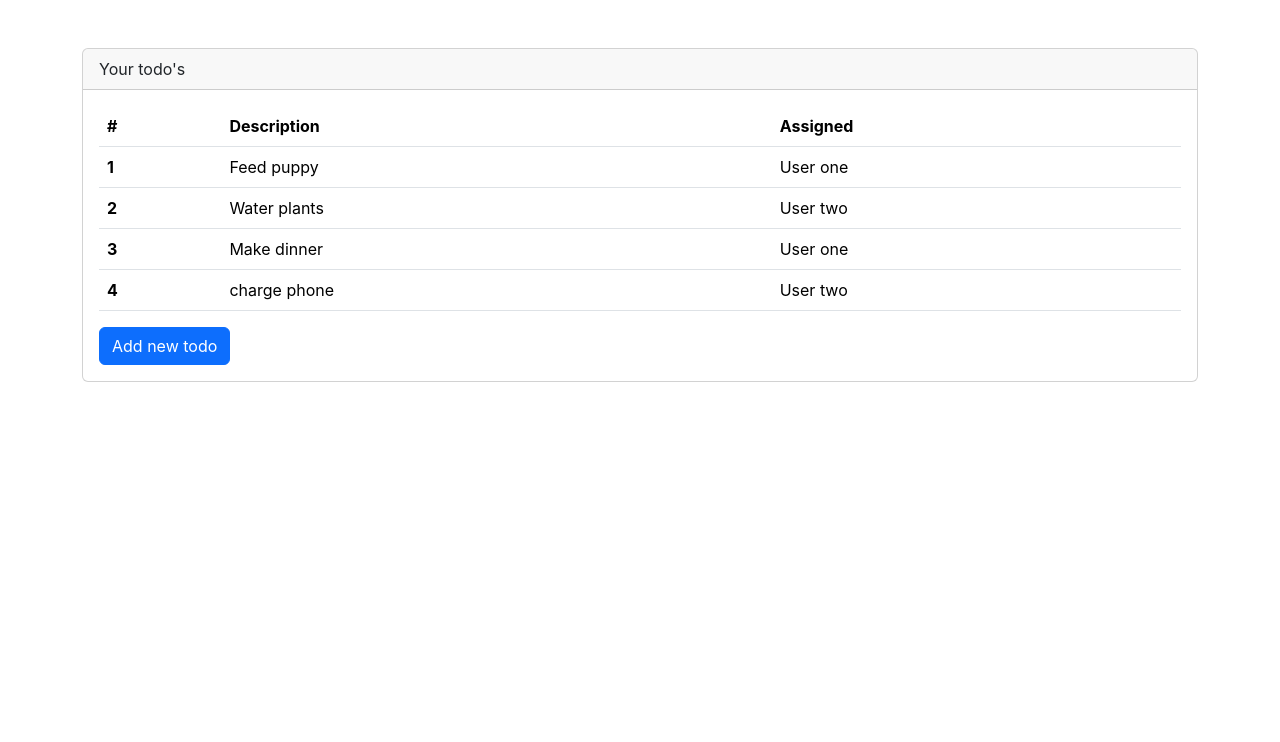
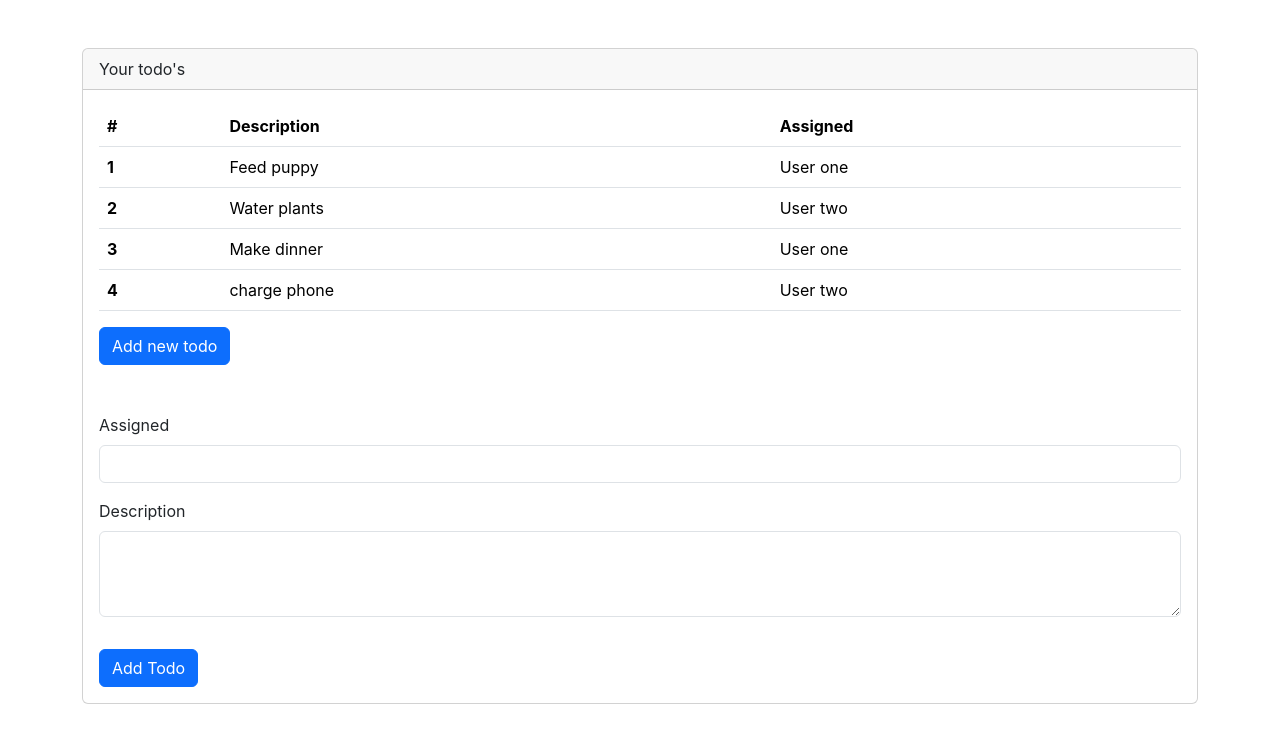
Before and after one commit to MahshadMolazamani/react-todo_demo, a React (Create React App) app: page / in a window 1280 px wide. Shown: the top 742 px of the page. Built offline with nearby package versions, Linux system fonts and the light colour scheme.

Commit message:
Adding User Input to React Form

```diff
--- a/src/App.js
+++ b/src/App.js
@@ -1,27 +1,30 @@
 import React, {useState} from "react";
 import './App.css';
 import TodoTable from "./components/TodoTable";
+import NewTodoForm from "./components/NewTodoForm";
 
 function App() {
 
-    const todos = [
+    const [todos, setTodos] =  useState([
         {rowNumber: 1, rowDescription: 'Feed puppy', rowAssigned: 'User one'},
         {rowNumber: 2, rowDescription: 'Water plants', rowAssigned: 'User two'},
         {rowNumber: 3, rowDescription: 'Make dinner', rowAssigned: 'User one'},
         {rowNumber: 4, rowDescription: 'charge phone', rowAssigned: 'User two'}
-    ]
+    ])
 
-    const addTodo = () => {
+    const addTodo = (description, assigned) => {
+
         if (todos.length > 0) {
             const newTodo = {
                 rowNumber: todos.length + 1,
-                rowDescription: 'New Todo',
-                rowAssigned: 'User Three'
+                rowDescription: description,
+                rowAssigned: assigned
             }
-            todos.push(newTodo);
-            console.log(newTodo);
+            setTodos(todos => [...todos, newTodo]);
+
         }
-    }
+    };
+
 
 
   return (
@@ -32,9 +35,10 @@
             </div>
             <div className='card-body'>
                 <TodoTable todos={todos} />
-                <button className='btn btn-primary' onClick={addTodo}>
+                <button className='btn btn-primary' >
                     Add new todo
                 </button>
+                <NewTodoForm addTodo={addTodo} />
             </div>
         </div>
     </div>
--- /dev/null
+++ b/src/components/NewTodoForm.js
@@ -0,0 +1,56 @@
+import {useState} from "react";
+
+function NewTodoForm(props) {
+    const [description, setDescription] = useState('')
+    const [assigned, setAssigned] = useState('')
+
+
+
+    const descriptionChange = (event) => {
+        setDescription(event.target.value)
+    }
+
+    const assignedChange = (event) => {
+        setAssigned(event.target.value)
+    }
+
+    const submitTodo = () => {
+        if (description !== '' && assigned !== ''){
+            props.addTodo(description, assigned)
+        }
+        setDescription('');
+        setAssigned('');
+
+    };
+
+    return(
+        <div className='mt-5'>
+            <form>
+                <div className='mb-3'>
+                    <label className='form-label'>Assigned</label>
+                    <input
+                        id="assigned"
+                        type="text"
+                        className='form-control'
+                        required
+                        onChange={assignedChange}
+                        value={assigned}
+                    />
+                </div>
+                <div className='mb-3'>
+                    <label className='form-label'>Description</label>
+                    <textarea
+                        className='form-control'
+                        rows={3}
+                        required
+                        onChange={descriptionChange}
+                        value={description}
+                    ></textarea>
+                </div>
+                <button type="button" className='btn btn-primary mt-3' onClick={submitTodo}>Add Todo</button>
+            </form>
+        </div>
+    )
+}
+
+export default NewTodoForm
```
